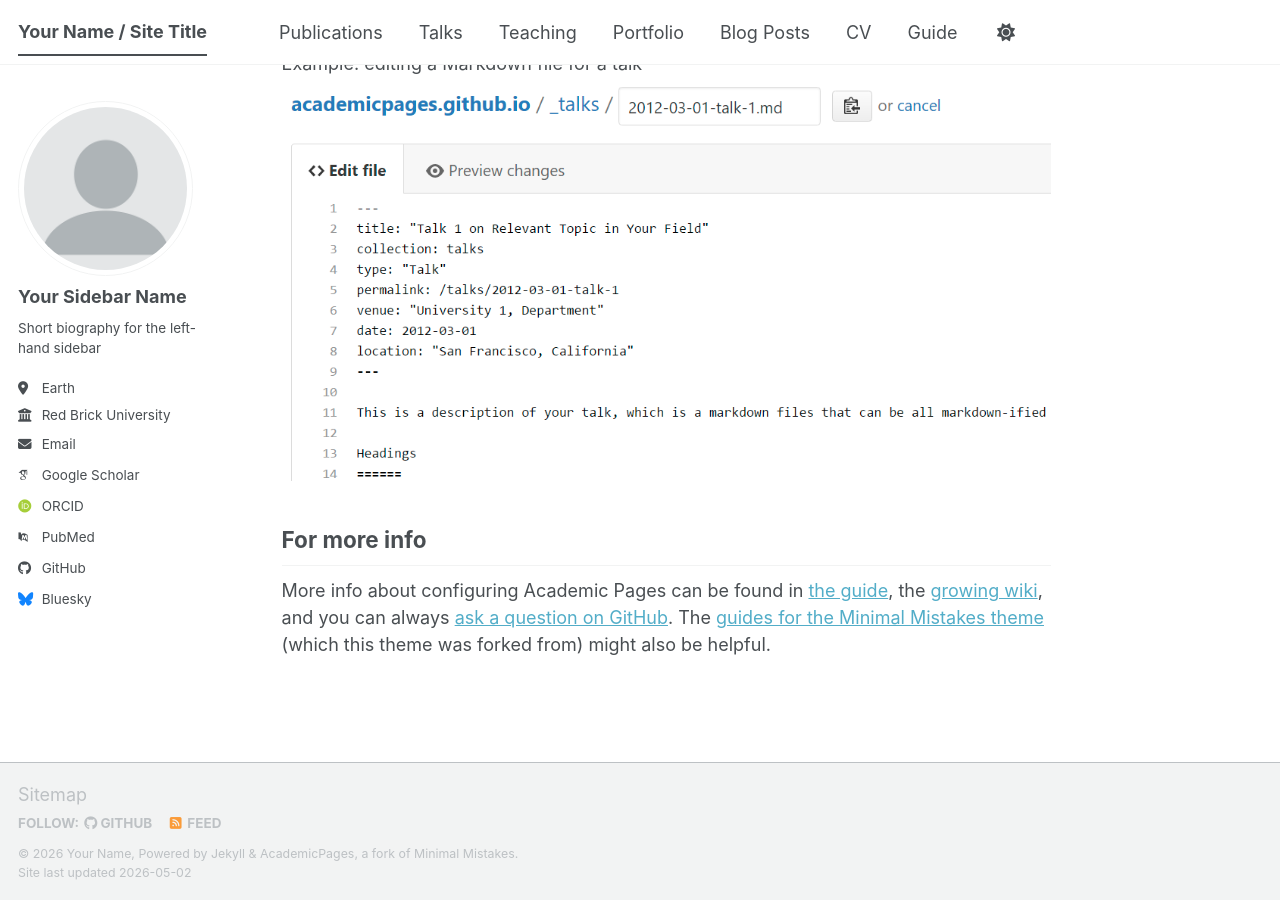
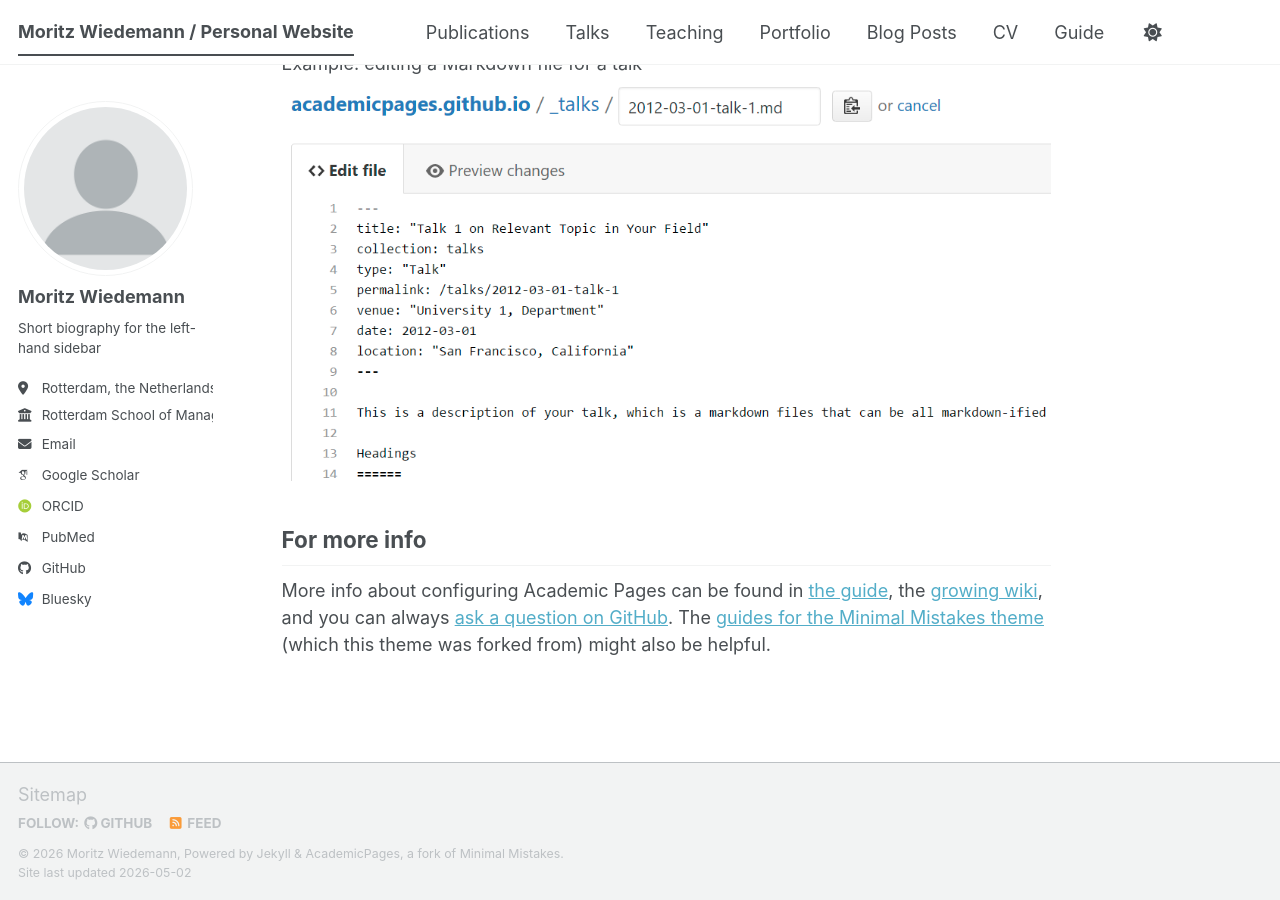
Before and after one commit to WiedemannM/WiedemannM.github.io, a Jekyll site: the page built from _pages/about.md, in a window 1280 px wide and 900 px high, scrolled down 2720 px. Built offline with Jekyll 4.4.1, drawn with Linux system fonts in a browser that asks for light colours; some web fonts are replaced; a script bundle is joined from its source files by our own code; library files that are not in the unit come from our copies.

Commit message:
Update _config.yml

```diff
--- a/_config.yml
+++ b/_config.yml
@@ -9,14 +9,14 @@
 # Basic Site Settings
 locale                   : "en-US"
 site_theme               : "default" # The available themes options are "default", "air", "sunrise", "mint", "dirt" and "contrast"
-title                    : "Your Name / Site Title"
+title                    : "Moritz Wiedemann / Personal Website"
 title_separator          : "-"
-name                     : &name "Your Name"
-description              : &description "Your Name's academic portfolio"   # Update this with a general description of your site, this is the default if not overridden by a page
-url                      : https://academicpages.github.io # The base hostname & protocol for your site e.g. "https://[your GitHub username].github.io",
+name                     : &name "Moritz Wiedemann"
+description              : &description "Moritz Wiedemann's personal website"   # Update this with a general description of your site, this is the default if not overridden by a page
+url                      : https://WiedemannM.github.io # The base hostname & protocol for your site e.g. "https://[your GitHub username].github.io",
                                                            # or if you already have some other page hosted on Github then use "https://[your GitHub username].github.io/[Your Repo Name]"
 baseurl                  : "" # the subpath of your site, e.g. "/blog"
-repository               : "academicpages/academicpages.github.io"
+repository               : "WiedemannM/WiedemannM.github.io"
 
 # Site Author - The following control what appear as part of the author content on the side bar.
 #               If a field is blank the icon and link will not appear, otherwise it will be shown.
@@ -24,18 +24,18 @@ repository               : "academicpages/academicpages.github.io"
 author:
   # Biographic information
   avatar           : "profile.png"
-  name             : "Your Sidebar Name"
+  name             : "Moritz Wiedemann"
   pronouns         : # example: "she/her"
   bio              : "Short biography for the left-hand sidebar"
-  location         : "Earth"
-  employer         : "Red Brick University"
+  location         : "Rotterdam, the Netherlands"
+  employer         : "Rotterdam School of Management, Erasmus University Rotterdam"
   uri              : # URL
-  email            : "none@example.org"
+  email            : "wiedemann@rsm.nl"
 
   # Academic websites
   academia         : # URL
   arxiv            : # URL - Update with the correct link to your profile
-  googlescholar    : "https://scholar.google.com/citations?user=PS_CX0AAAAAJ"
+  googlescholar    : "https://scholar.google.com/citations?user=uwFJDUwAAAAJ&hl=de&oi=ao"
   inspire-hep      : # URL
   impactstory      : # URL
   orcid            : "https://orcid.org/yourorcidurl"
@@ -138,7 +138,7 @@ yandex_site_verification :
 
 # Social Sharing
 twitter:
-  username               : &twitter
+  username               :
 facebook:
   username               :
   app_id                 :
```
